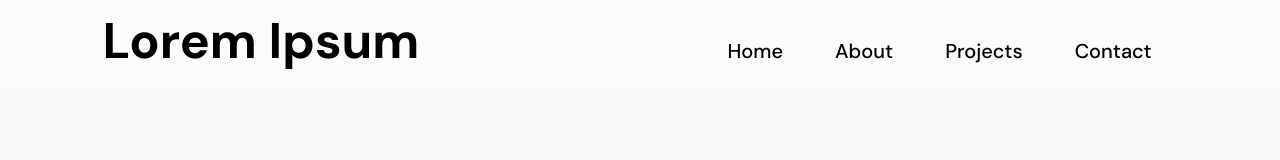
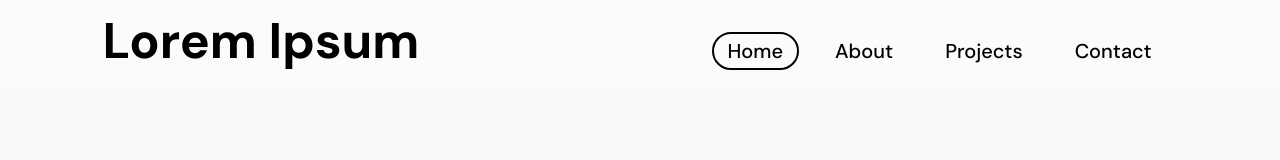
Before and after one commit to JusRecondo/ejercicio-maqueta-responsive, a plain HTML site: page index.html in a window 1280 px wide. Shown: the top 160 px of the page. Drawn offline with Linux system fonts and the light colour scheme.

Commit message:
css menu  mobile

```diff
--- a/css/styles.css
+++ b/css/styles.css
@@ -112,7 +112,8 @@ nav #main-menu {
     font-size: 20px;
 }
 
-.menu-item a:hover {
+.menu-item a:hover,
+.menu-item.active a {
     border: 2px solid #000000;
     border-radius: 1.2em;
     padding: 4px 14px;
```
